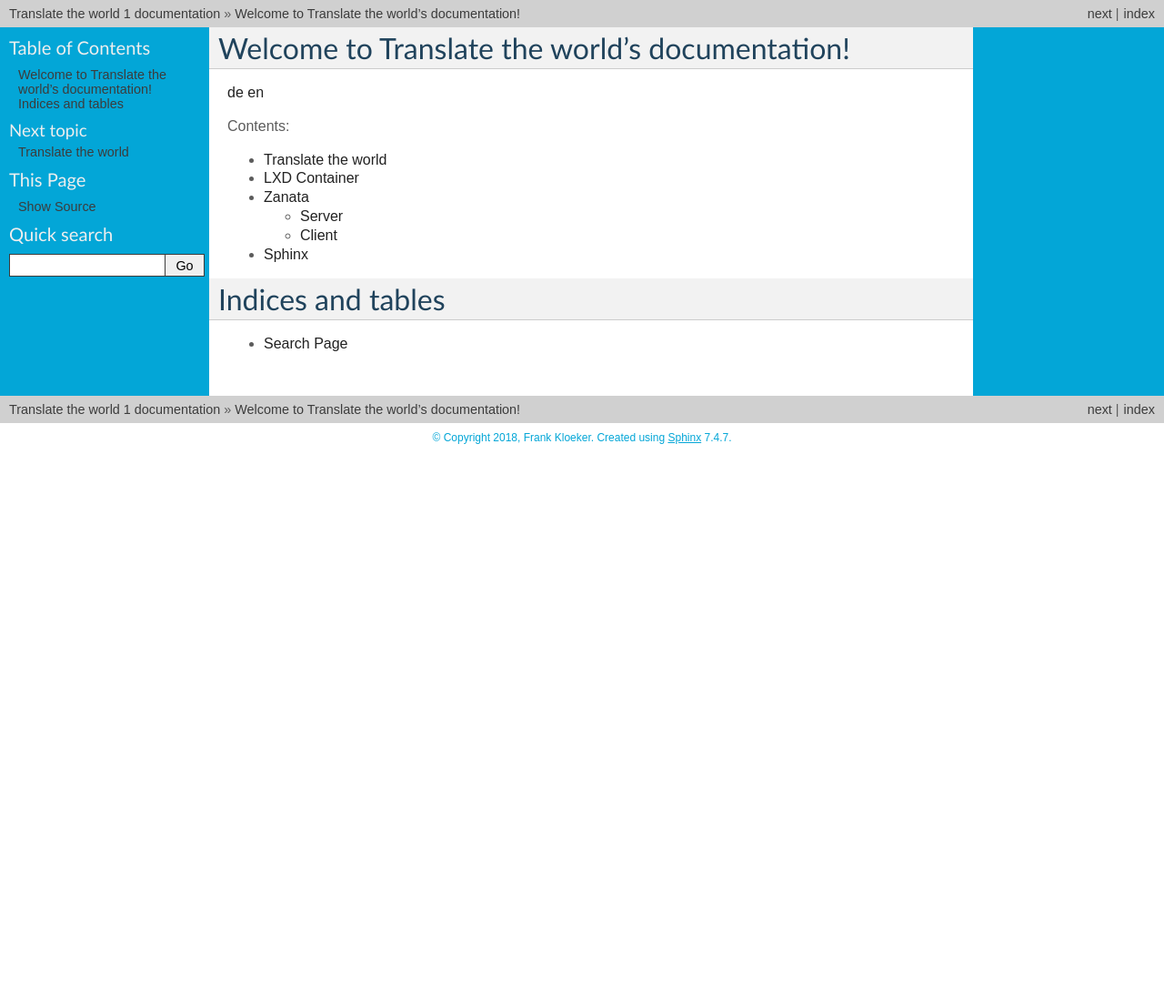
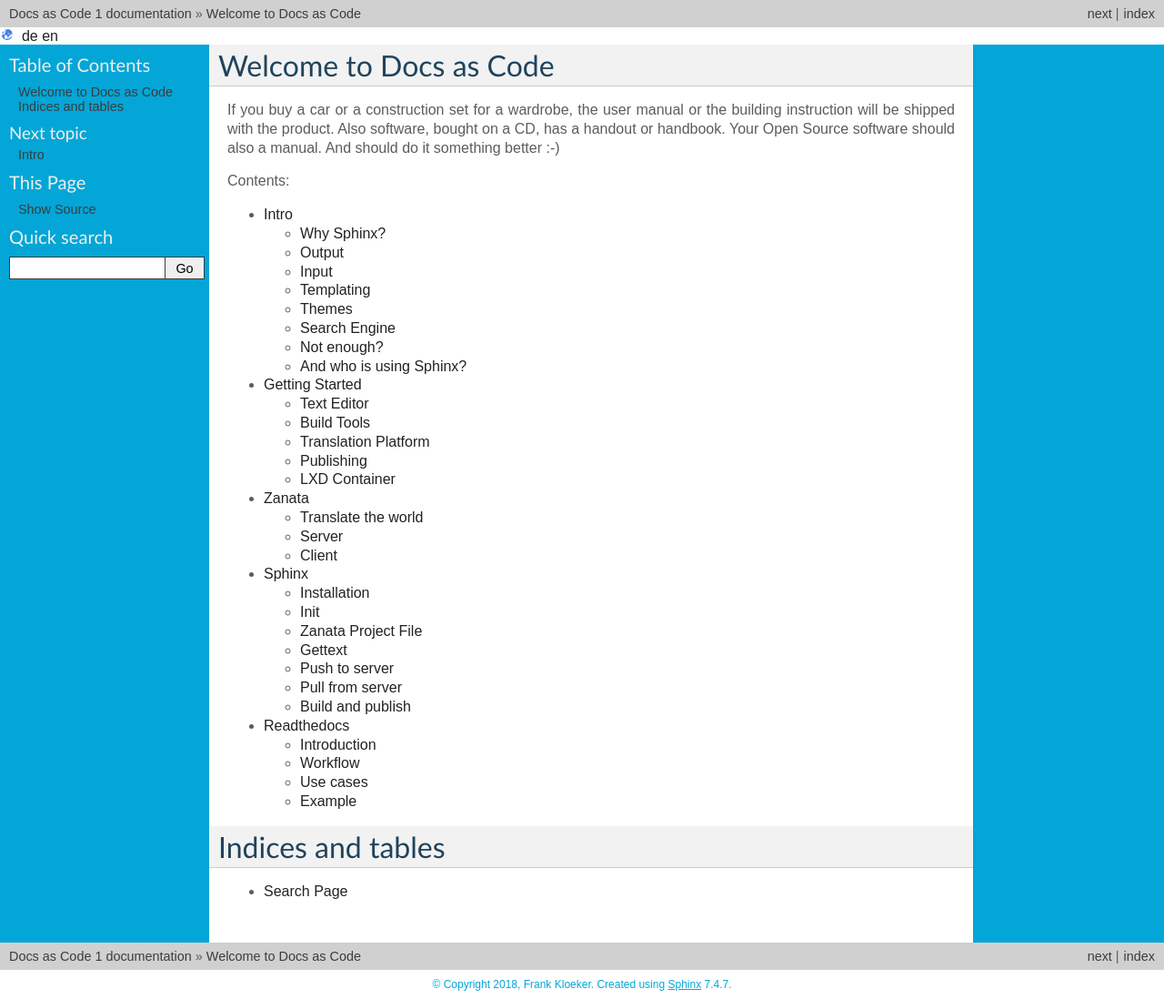
Before and after one commit to eumel8/docs-i18n, a Sphinx documentation site: the page built from doc/myguide/source/index.rst, in a window 1280 px wide. Shown: the whole page at 91% size. Built offline with Sphinx 7.4.7, drawn with Linux system fonts in a browser that asks for light colours; before the commit the page ends 900 px from its top, so only the background shows below that.

Commit message:
rework with new label - docs as code

```diff
--- /dev/null
+++ b/doc/myguide/source/_templates/layout.html
@@ -0,0 +1,10 @@
+{% extends "!layout.html" %}
+{% block sidebar1 %}
+  <div id="langmenu">&nbsp;&nbsp; </div>
+  <script type="text/javascript">
+     if (window.location.hostname != "readthedocs.org"){
+       document.getElementById("langmenu").innerHTML = "<div><img src='_images/world.png' with=15 height=15>&#160; <a href=../de/{{ pagename }}.html>de</a> <a href=../en/{{ pagename }}.html>en</a></div>";
+     };
+  </script>
+{{ super() }}
+{% endblock %}
--- a/doc/myguide/source/conf.py
+++ b/doc/myguide/source/conf.py
@@ -16,10 +16,28 @@
 # import sys
 # sys.path.insert(0, os.path.abspath('.'))
 
+import sys, os
+#sys.path.append(os.path.abspath('_ext'))
+#extensions = ['rstjinja']
+
+
+
+#html_context = {
+#}
+
+# import sys
+# import os
+# import ablog
+
+# sys.path.append(os.getcwd())  # noqa
+# sys.path.insert(0, os.path.abspath('_ext'))
+
+# from core import rstjinja
+
 
 # -- Project information -----------------------------------------------------
 
-project = u'Translate the world'
+project = u'Docs as Code'
 copyright = u'2018, Frank Kloeker'
 author = u'Frank Kloeker'
 
@@ -52,8 +70,11 @@
 # The suffix(es) of source filenames.
 # You can specify multiple suffix as a list of string:
 #
+source_parsers = {
+   '.md': 'recommonmark.parser.CommonMarkParser',
+}
 # source_suffix = ['.rst', '.md']
-source_suffix = '.rst'
+source_suffix = ['.rst', '.md' ]
 
 # The master toctree document.
 master_doc = 'index'
@@ -128,7 +149,7 @@
 # -- Options for HTMLHelp output ---------------------------------------------
 
 # Output file base name for HTML help builder.
-htmlhelp_basename = 'Translatetheworlddoc'
+htmlhelp_basename = 'Docs as codedoc'
 
 
 # -- Options for LaTeX output ------------------------------------------------
@@ -155,7 +176,7 @@
 # (source start file, target name, title,
 #  author, documentclass [howto, manual, or own class]).
 latex_documents = [
-    (master_doc, 'Translatetheworld.tex', u'Translate the world Documentation',
+    (master_doc, 'Docs as code.tex', u'Docs as Code Documentation',
      u'Frank Kloeker', 'manual'),
 ]
 
@@ -165,7 +186,7 @@
 # One entry per manual page. List of tuples
 # (source start file, name, description, authors, manual section).
 man_pages = [
-    (master_doc, 'translatetheworld', u'Translate the world Documentation',
+    (master_doc, 'docsascode', u'Docs as Code Documentation',
      [author], 1)
 ]
 
@@ -176,8 +197,8 @@
 # (source start file, target name, title, author,
 #  dir menu entry, description, category)
 texinfo_documents = [
-    (master_doc, 'Translatetheworld', u'Translate the world Documentation',
-     author, 'Translatetheworld', 'One line description of project.',
+    (master_doc, 'Docs as code', u'Docs as Code Documentation',
+     author, 'Docs as code', 'One line description of project.',
      'Miscellaneous'),
 ]
 
@@ -213,7 +234,6 @@
 intersphinx_mapping = {
     'python': ('http://docs.python.org/', None),
     'sphinx': ('http://www.sphinx-doc.org/en/master/', None)
-#    'sphinx': ('http://sphinx.pocoo.org/', None)
 }
 
 locale_dirs = ['locale/']   # path is example but recommended.
--- a/doc/myguide/source/index.rst
+++ b/doc/myguide/source/index.rst
@@ -1,21 +1,27 @@
-.. Translate the world documentation master file, created by
+.. Docs as Code documentation master file, created by
    sphinx-quickstart on Tue Mar 13 19:11:13 2018.
    You can adapt this file completely to your liking, but it should at least
    contain the root `toctree` directive.
 
-Welcome to Translate the world's documentation!
-===============================================
+Welcome to Docs as Code
+=======================
 
-`de <../de>`__ `en <../en>`__
+If you buy a car or a construction set for a wardrobe, the user manual
+or the building instruction will be shipped with the product. Also
+software, bought on a CD, has a handout or handbook.
+Your Open Source software should also a manual. And should do it
+something better :-)
+
 
 .. toctree::
    :maxdepth: 2
    :caption: Contents:
 
    intro
-   lxd
+   start
    zanata
    sphinx
+   readthedocs
 
 Indices and tables
 ==================
--- a/doc/myguide/source/intro.rst
+++ b/doc/myguide/source/intro.rst
@@ -1,13 +1,75 @@
-Translate the world
-===================
+Intro
+=====
 
-or: How to build your own infrastructure for multi-language
-documentation.
+Here is a solution described as :ref:`Sphinx <sphinx:examples>` how to
+reach a multi-language documentation service.
 
-Imagine there are about 194 countries on the world, most of them with
-one or more then one language. And countless dialects, like Saxon.
-How you want to reach all your customer if
-your products or services are only described in ONE language?
+Why Sphinx?
+-----------
+Sphinx is used to document :ref:`Python <python:functions>`.
+Documentation strings from Python modules are fetched and Sphinx will
+generate documentation from that.
 
-Here is a solution described as :ref:`sphinx <sphinx:examples>` how to
-reach a multi-language documentation service.
+Output
+------
+For the output there are different :ref:`Builders <sphinx:builders>`.
+You can choose between single- or multi-page HTML, TXT, PDF, or ePub.
+There are also other output formats like JSoON, XML, or man-pages.
+Zhe builder will also make syntax- and link checks for the documents.
+
+Input
+-----
+The documents are written in :ref:`restructuredtext <sphinx:rst-primer>`
+
+The syntax is pretty easy, i.e. :ref:`print tables <sphinx:rst-tables>`.
+Or print code:
+
+.. code-block:: bash
+
+    # python -m sphinx.ext.intersphinx 'http://www.sphinx-doc.org/en/master/objects.inv
+
+Or  :download:`download the document <intro.rst>`.
+
+:ref:`Markdown <sphinx:markdown>` is also supported as source.
+
+Templating
+----------
+Other things in Sphinx are :ref:`templating <sphinx:templating>`.
+Default template engine is `Jinja <http://jinja.pocoo.org/>`__. You can
+use variables in loops to work with data from json files or others.
+
+Themes
+------
+Last but not least to highlight are :ref:`Themes <sphinx:builtin-themes>`.
+There are some themes included in Sphinx and the standard theme has
+multiple options to configure. But you can also build yuur own theme,
+or  `look what Python Packages are available for Sphinx Theme <https://pypi.python.org/pypi?%3Aaction=search&term=Sphinx+Theme&submit=search>`__
+
+Search Engine
+-------------
+:ref:`A search engine <sphinx:search>` is included.
+
+Not enough?
+-----------
+And mark a timestamp without and script language
+
+|today|
+
+And who is using Sphinx?
+------------------------
+
+* `Ansible Doc <http://docs.ansible.com/>`__
+* `OpenStack Doc <https://docs.openstack.org>`__
+
+others:
+
+.. raw:: html
+
+    <pre>
+
+.. raw:: html
+   :url: https://raw.githubusercontent.com/sphinx-doc/sphinx/e84ba569a200043b4c13c09d5b21d6e478bfcc47/EXAMPLES
+
+.. raw:: html
+
+    </pre>
--- /dev/null
+++ b/doc/myguide/source/readthedocs.rst
@@ -0,0 +1,32 @@
+.. _readthedocs:
+
+Readthedocs
+===========
+
+Introduction
+------------
+
+`Readthedocs <https://readthedocs.org/>`__ is an online service to host
+technical documentation, especially in Sphinx format.
+If your documentation code lives on `GitHub <https://github.com/eumel8/docs-i18n/tree/master/doc/myguide/source>`__
+a `webhook <https://developer.github.com/webhooks/>`__ can configured
+to trigger Readthedocs to fetch and build Sphinx documentation.
+
+Workflow
+--------
+
+.. py:function:: Git Commit -> Webhook -> Sphinx Build -> Publish
+
+Use cases
+---------
+
+Readthedocs provides different output formats like HTML, ePub, and PDF
+in different languages and different versions (branches)
+
+You can configure your own sub-domain like `http://docs-i18n.readthedocs.io/ <http://docs-i18n.readthedocs.io/>`__
+or use your own name space and configure aliases or forwards.
+
+Example
+-------
+
+`Ansible OTC <http://ansible-otc.readthedocs.io>`__
--- a/doc/myguide/source/sphinx.rst
+++ b/doc/myguide/source/sphinx.rst
@@ -1,3 +1,5 @@
+.. _sphinx:
+
 Sphinx
 ======
 
@@ -9,16 +11,25 @@
 
     python -m sphinx.ext.intersphinx 'http://www.sphinx-doc.org/en/master/objects.inv'
 
+Installation
+------------
+
 Install requirements::
 
     pip install -r requirements.txt
+
+Init
+----
 
 To initial a new documentation project use::
 
     sphinx-quickstart
 
+Zanata Project File
+-------------------
+
 To interact to Zanata server with the client a project configuration
-file is required::
+file named zanata.xml is required::
 
     <?xml version="1.0" encoding="UTF-8" standalone="yes"?>
     <config xmlns="http://zanata.org/namespace/config/">
@@ -35,9 +46,15 @@
 
 url must match with url name in zanata.ini
 
+Gettext
+-------
+
 Build gettext files for Zanata::
 
     sphinx-build -b gettext doc/myguide/source/ doc/myguide/source/locale/
+
+Push to server
+--------------
 
 Push pot files to Zanata::
 
@@ -49,6 +66,11 @@
 Now the translation files are on the server and translatable in the
 configured languages. If this done you can download it again::
 
+Pull from server
+----------------
+
+Pull po files from Zanata::
+
     zanata-cli -e pull -l de  --disable-ssl-cert
 
 Use language option -l de for German files, without that all
@@ -59,6 +81,9 @@
 
     zanata-cli -e push --push-type trans --disable-ssl-cert
 
+Build and publish
+-----------------
+
 At the and, build and publish the docs::
 
     sphinx-build -b html doc/myguide/source/ doc/myguide/build/html/en
--- /dev/null
+++ b/doc/myguide/source/start.rst
@@ -0,0 +1,52 @@
+Getting Started
+===============
+
+Common workflow of documentation is:
+
+.. py:function:: Write -> Build -> Publish
+
+Our workflow will be:
+
+.. py:function:: Write -> Build -> Translate -> Publish
+
+Text Editor
+-----------
+
+There ara variuous tools for different platforms with RST support
+
+* `Online <http://rst.ninjs.org/>`__
+* `vim extension <https://www.vim.org/scripts/script.php?script_id=973>`__
+* `Notepad++ <https://notepad-plus-plus.org/>`__
+* `Visual Studio Code <https://code.visualstudio.com/>`__
+
+Build Tools
+-----------
+
+It's all described in :ref:`sphinx`. Sphinx package includes all tools
+to check and build the documents.
+
+Translation Platform
+--------------------
+
+In the chapter :ref:`zanata` it's described, how Zanata can help us
+to translate text strings in differenz languages.
+
+Publishing
+----------
+
+Compiled HTML pages can served on our own webserver (see :ref:`lxdcontainer`)
+Or we use the pretty online service :ref:`Readthedocs`)
+
+.. _lxdcontainer:
+
+LXD Container
+-------------
+
+To build our own sphinx build and translation platform, we simple use
+`LXD Container <https://www.ubuntu.com/containers/lxd>`__.
+If your LXD environment is initialized, just do it::
+
+    lxc launch ubuntu:16.04 zanata
+    lxc exec zanata -- bash
+
+Of course, any other Ubuntu system can be used.
--- a/requirements.txt
+++ b/requirements.txt
@@ -1,2 +1,3 @@
 sphinx
 pbr
+recommonmark
```
Also changed, not shown: doc/myguide/source/lxd.rst (deleted, +0 -10 lines), doc/myguide/source/zanata.rst (+17 -1 lines), doc/myguide/source/_assets/world.png (added).
